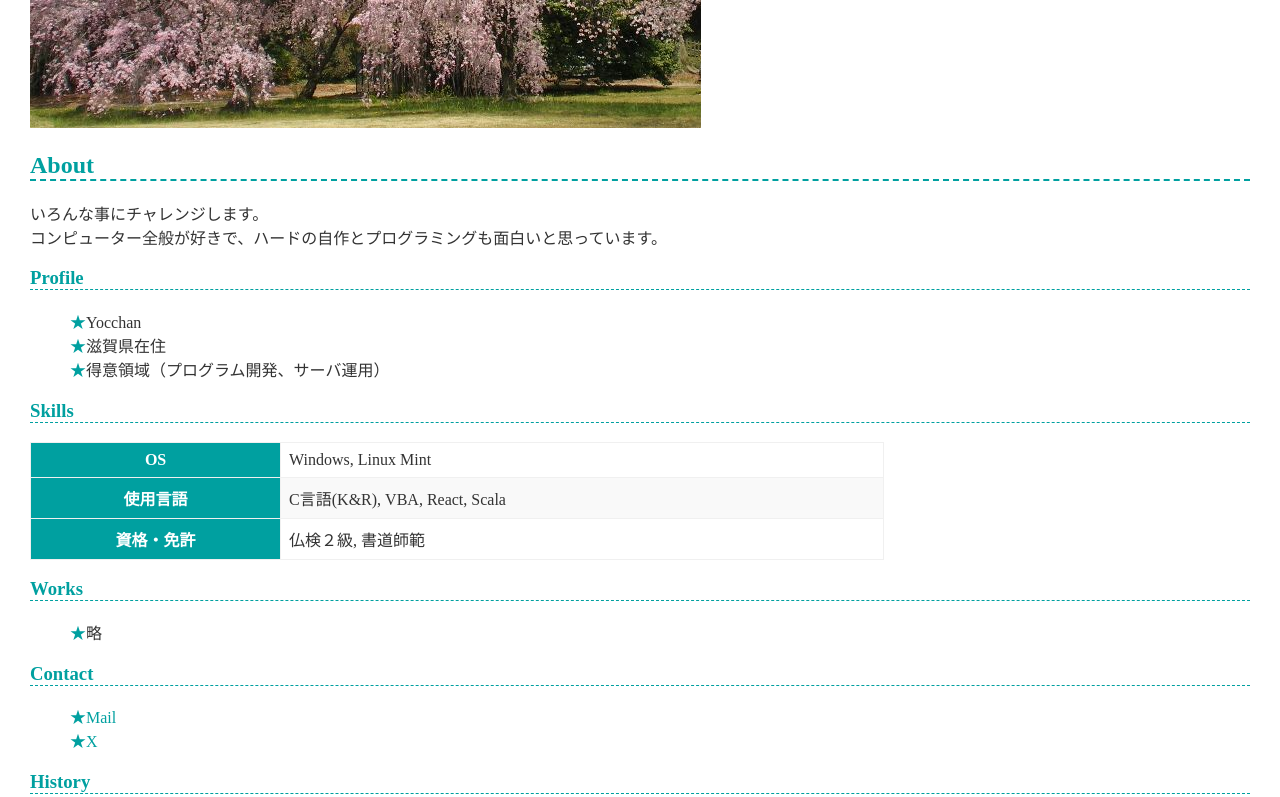
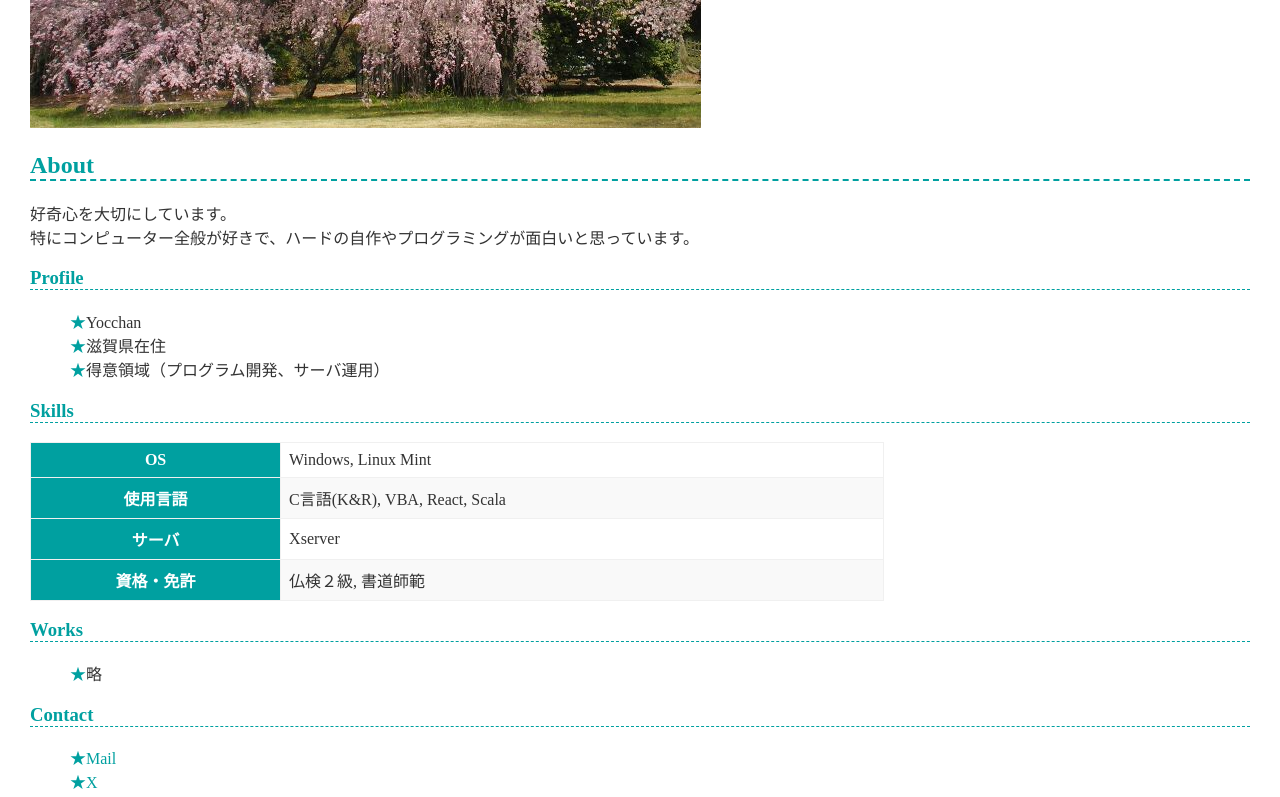
Before and after one commit to ytlepetitprince/ytlepetitprince.github.io, a plain HTML site: page index.html in a window 1280 px wide. Shown: the part 432-1229 px from the top of the page. Drawn offline with Linux system fonts and the light colour scheme; a script that the page names is missing.

Commit message:
Revise introduction and add server details
Updated personal introduction and added server information.

```diff
--- a/index.html
+++ b/index.html
@@ -12,8 +12,8 @@
 
     <h2>About</h2>
     <p>
-      いろんな事にチャレンジします。<br>
-      コンピューター全般が好きで、ハードの自作とプログラミングも面白いと思っています。
+      好奇心を大切にしています。<br>
+      特にコンピューター全般が好きで、ハードの自作やプログラミングが面白いと思っています。
     </p>
 
     <h3>Profile</h3>
@@ -33,6 +33,9 @@
         <th>使用言語</th>
         <td>C言語(K&R), VBA, React, Scala </td>
       </tr>
+      <tr>
+        <th>サーバ</th>
+        <td>Xserver</td>
       <tr>
         <th>資格・免許</th>
         <td>仏検２級, 書道師範</td>
```
